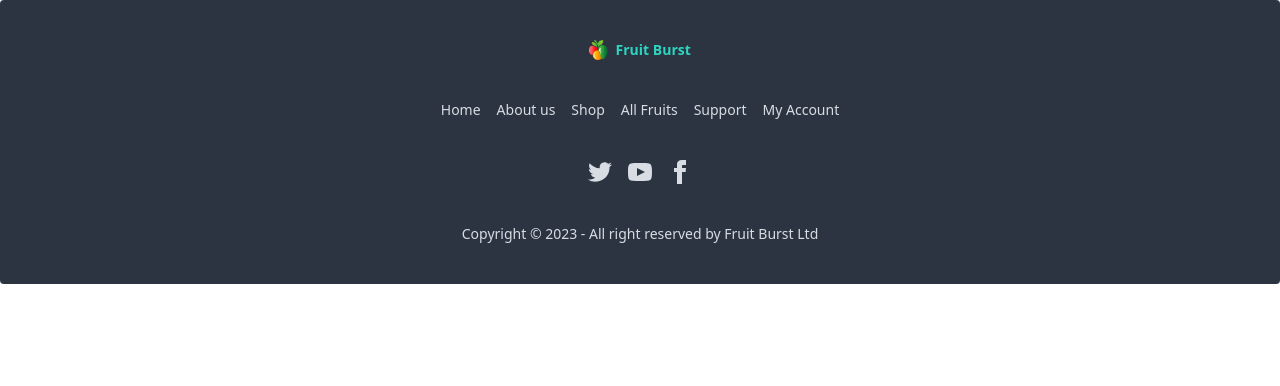
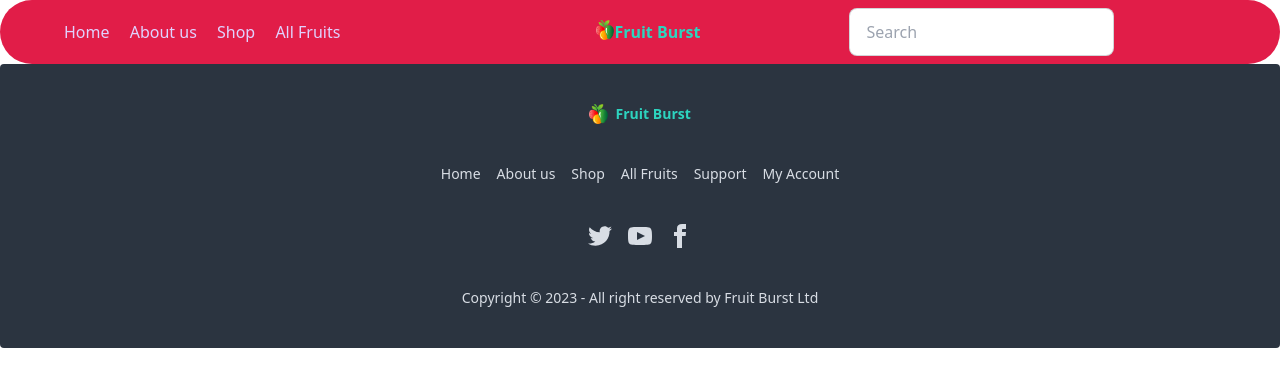
Before and after one commit to rony66323/fruit-brust-a3, a plain HTML site: page index.html in a window 1280 px wide. Drawn offline with nearby package versions, Linux system fonts and the light colour scheme.

Commit message:
added navbar

```diff
--- a/index.html
+++ b/index.html
@@ -4,13 +4,49 @@
     <meta charset="UTF-8">
     <meta name="viewport" content="width=device-width, initial-scale=1.0">
     <title>Fruit-Brust</title>
+
     <link href="https://cdn.jsdelivr.net/npm/daisyui@3.7.3/dist/full.css" rel="stylesheet" type="text/css" />
 <script src="https://cdn.tailwindcss.com"></script>
+
+<!-- Google Font -->
+<link rel="preconnect" href="https://fonts.googleapis.com">
+<link rel="preconnect" href="https://fonts.gstatic.com" crossorigin>
+<link href="https://fonts.googleapis.com/css2?family=Nunito+Sans:opsz,wght@6..12,500&display=swap" rel="stylesheet">
+
+
+
 </head>
+
+
+
 <body>
     <header>
-        <nav>
+        <nav >
 
+            <div class="navbar bg-base-100 navbar bg-rose-600 text-primary-content rounded-full">
+                <div class="navbar-start flex px-12  ">
+                  <div class="nav-items ">
+                    <a class="link link-hover px-2">Home</a>
+                    <a class="link link-hover px-2">About us</a>
+                    <a class="link link-hover px-2">Shop</a>
+                    <a class="link link-hover px-2">All Fruits</a>
+
+
+                  </div>
+                </div>
+                <div>
+                <div></div>
+                <div class="navbar-center justify-between ">
+                    <div class=" navbar-center flex">
+                        <img class="h-5" src="images/logo.png" alt="">
+                       <h1 class="text-teal-400 font-bold">Fruit Burst</h1>
+                    </div>
+                </div>
+            </div>
+                <div class="form-control navbar-end flex" >
+                    <input type="text" placeholder="Search" class="input input-bordered w-24 md:w-auto" />
+                  </div>
+              </div>
         </nav>
     </header>
 
```
Also changed, not shown: tailwind.config.js (added, +8 -0 lines).
